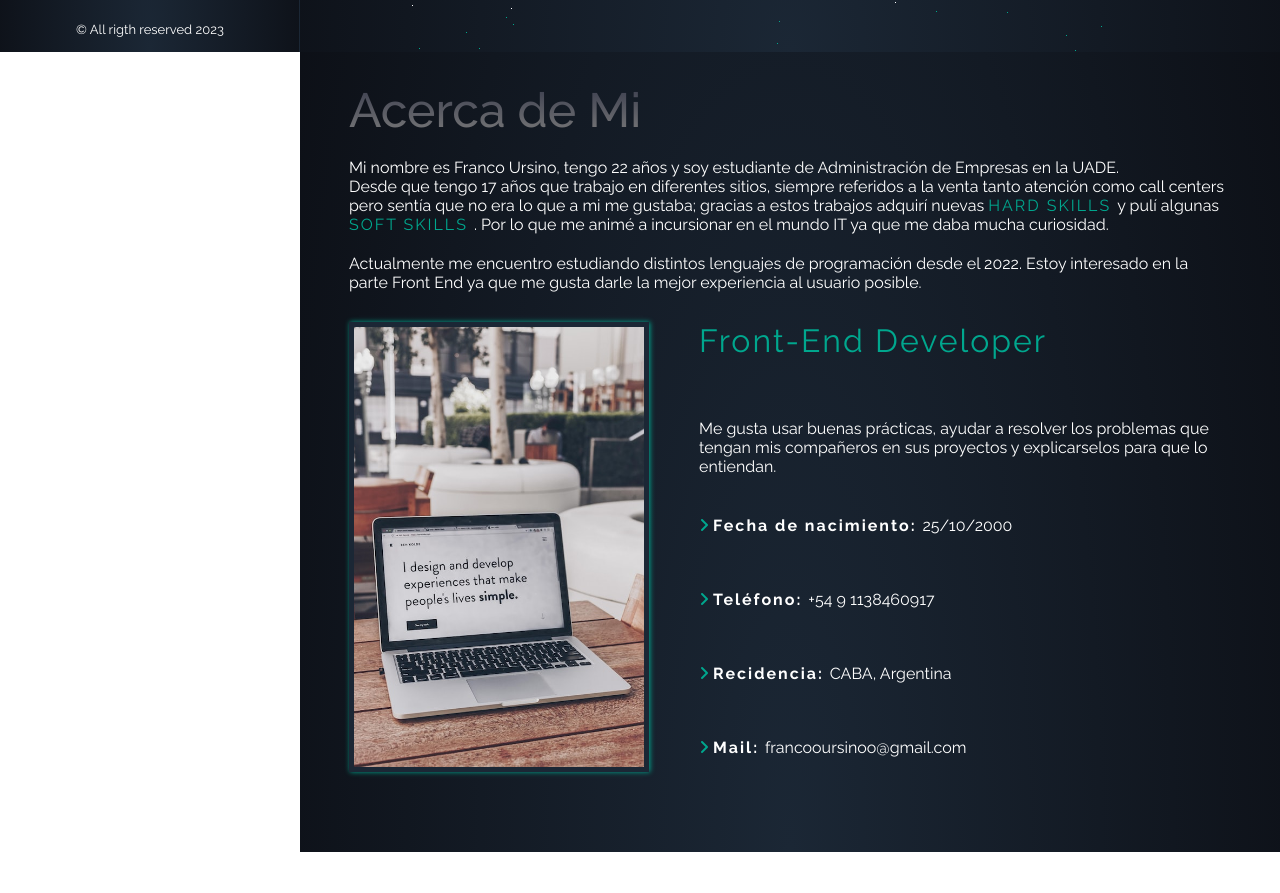
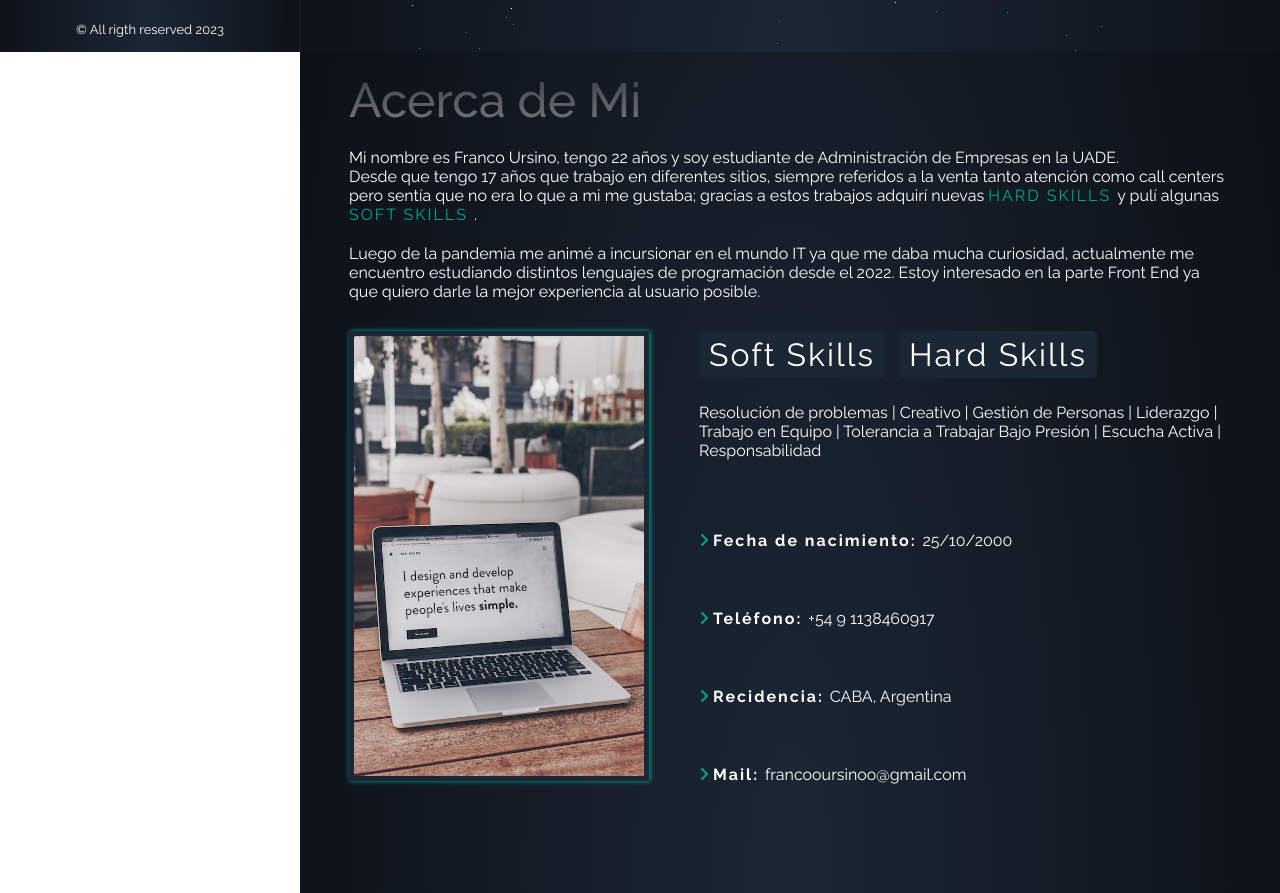
Before and after one commit to FrancoUrsino/Fran_PF, a website: page index.html in a window 1280 px wide. Shown: the part 748-1641 px from the top of the page. Before the commit the page ends 1600 px from the top, so only its background shows below. Drawn offline with Linux system fonts and the light colour scheme.

Commit message:
finish about section

```diff
--- a/index.html
+++ b/index.html
@@ -10,10 +10,12 @@
   <link rel="stylesheet" href="https://cdnjs.cloudflare.com/ajax/libs/font-awesome/6.3.0/css/all.min.css"
     integrity="sha512-SzlrxWUlpfuzQ+pcUCosxcglQRNAq/DZjVsC0lE40xsADsfeQoEypE+enwcOiGjk/bSuGGKHEyjSoQ1zVisanQ=="
     crossorigin="anonymous" referrerpolicy="no-referrer" />
-  <!-- LINK ROBOTO W FONT -->
+  <!-- LINK RALEWAY FONT -->
   <link rel="preconnect" href="https://fonts.googleapis.com">
   <link rel="preconnect" href="https://fonts.gstatic.com" crossorigin>
   <link href="https://fonts.googleapis.com/css2?family=Raleway:wght@100;300;400;500;700&display=swap" rel="stylesheet">
+  <!-- LINK FAVICON -->
+  <link rel="shortcut icon" href="img/profile_img.jpeg" type="image/x-icon">
   <!-- LINK CSS -->
   <link rel="stylesheet" href="css/style.css">
 </head>
@@ -59,56 +61,67 @@
 
   <!-- MAIN -->
   <main>
+    <!-- HOME SECTION -->
     <section class="home" id="home">
       <div id="stars"></div>
       <div id="stars2"></div>
       <div id="stars3"></div>
       <div class="home__container">
         <h2 class="home__container--title">Bienvenidos! <i class="fa-regular fa-hand"></i> <br><span>Soy Desarrollador
-            Front End</span></h2>
+            Front-End</span></h2>
         <p class="home__container--text">Todo buen proyecto tiene una historia aún mejor</p>
       </div>
     </section>
+    <!-- ABOUT SECTION -->
     <section class="about" id="about">
       <div class="about__container">
         <h2 class="about__container--title">Acerca de Mi</h2>
-        <p class="about__container--text">Mi nombre es Franco Ursino, tengo 22 años y soy estudiante de Administración de Empresas en la UADE.<br> Desde que tengo 17 años que trabajo en diferentes sitios, siempre referidos a la venta tanto atención como call centers pero sentía que no era lo que a mi me gustaba; gracias a estos trabajos adquirí nuevas <span> hard skills </span> y pulí algunas <span> soft skills </span>. Por lo que me animé a incursionar en el mundo IT ya que me daba mucha curiosidad.</p>
-        <p class="about__container--text">Actualmente me encuentro estudiando distintos lenguajes de programación desde
-          el 2022. Estoy interesado en la parte Front End ya que me gusta darle la mejor experiencia al usuario posible.
+        <p class="about__container--text">Mi nombre es Franco Ursino, tengo 22 años y soy estudiante de Administración
+          de Empresas en la UADE.<br> Desde que tengo 17 años que trabajo en diferentes sitios, siempre referidos a la
+          venta tanto atención como call centers pero sentía que no era lo que a mi me gustaba; gracias a estos trabajos
+          adquirí nuevas <span> hard skills </span> y pulí algunas <span> soft skills </span>.</p>
+        <p class="about__container--text">Luego de la pandemia me animé a incursionar en el mundo IT ya que me daba
+          mucha curiosidad, actualmente me encuentro estudiando distintos lenguajes de programación desde el 2022. Estoy
+          interesado en la parte Front End ya que quiero darle la mejor experiencia al usuario posible.
         </p>
         <div class="about__container--container">
           <img src="img/about.jpg" alt="" class="about__container--container--img">
           <div class="about__container--container--container">
-            <h3 class="about__container--container--container--title">front-End developer</h3>
-            <p class="about__container--container--container--text">Me gusta usar buenas prácticas, ayudar a resolver
-              los problemas que tengan mis compañeros en sus proyectos y explicarselos para que lo entiendan.</p>
+            <div class="about__container--container--container--container"> <!-- SKILLS.JS -->
+            </div>
             <ul class="about__container--container--container--list">
               <li class="about__container--container--container--item">
                 <p class="about__container--container--container--text"><i class="fa-solid fa-angle-right"></i>
-                  <strong>Fecha de nacimiento: </strong>25/10/2000</p>
+                  <strong>Fecha de nacimiento: </strong>25/10/2000
+                </p>
               </li>
               <li class="about__container--container--container--item">
                 <p class="about__container--container--container--text"><i class="fa-solid fa-angle-right"></i>
-                  <strong>Teléfono: </strong>+54 9 1138460917</p>
+                  <strong>Teléfono: </strong>+54 9 1138460917
+                </p>
               </li>
               <li class="about__container--container--container--item">
                 <p class="about__container--container--container--text"><i class="fa-solid fa-angle-right"></i>
-                  <strong>Recidencia: </strong>CABA, Argentina</p>
+                  <strong>Recidencia: </strong>CABA, Argentina
+                </p>
               </li>
               <li class="about__container--container--container--item">
                 <p class="about__container--container--container--text"><i class="fa-solid fa-angle-right"></i>
-                  <strong>Mail: </strong>francooursinoo@gmail.com</p>
+                  <strong>Mail: </strong>francooursinoo@gmail.com
+                </p>
               </li>
             </ul>
           </div>
         </div>
       </div>
+    </section>
   </main>
 
 
 
   <!-- LINK JS -->
   <script src="js/main.js"></script>
+  <script src="js/skills.js"></script>
 </body>
 
 </html>
--- /dev/null
+++ b/js/skills.js
@@ -0,0 +1,26 @@
+const container = document.querySelector('.about__container--container--container--container');
+
+
+const showContainer = () => {
+  const containerContent = document.createElement('div');
+  containerContent.className = '.about__container--container--container--container--container'
+
+  containerContent.innerHTML =
+  `
+  <button class="about__container--container--container--container--container--btn" id="softButton">soft Skills</button>
+  <button class="about__container--container--container--container--container--btn" id="hardButton">Hard Skills</button>
+  <p class="about__container--container--container--container--container--text" id="softText">Resolución de problemas | Creativo | Gestión de Personas | Liderazgo | Trabajo en Equipo | Tolerancia a Trabajar Bajo Presión | Escucha Activa | Responsabilidad</p>
+  <p class="about__container--container--container--container--container--text" id="hardText" style="display: none">estos son los hard skills</p>
+  `
+  container.append(containerContent);
+
+  const hardButton = document.querySelector('#hardButton');
+  const softButton = document.querySelector('#softButton');
+  const hardText = document.querySelector('#hardText');
+  const softText = document.querySelector('#softText');
+
+
+  const changeHard = hardButton.addEventListener('click',() =>{softText.style.display = "none", hardText.style.display = "block"})
+  const changeSoft = softButton.addEventListener('click',() =>{hardText.style.display = "none", softText.style.display = "block"})
+}
+showContainer();
--- a/scss/_about.scss
+++ b/scss/_about.scss
@@ -1,17 +1,16 @@
-.about{
+.about {
   width: 100%;
-  height: 100vh;
   display: flex;
   align-items: center;
   // background: radial-gradient(ellipse at bottom, #1b2735 0%, #090a0f 100%);
 
-  &__container{
+  &__container {
     width: 90%;
     margin: 20px auto;
 
-    &--title{
+    &--title {
       background: -webkit-linear-gradient(#373a4b, #7b7b7b);
-      background-clip:initial ;
+      background-clip: initial;
       -webkit-background-clip: text;
       -webkit-text-fill-color: transparent;
       font-weight: 500;
@@ -19,12 +18,12 @@
       margin-bottom: 20px;
     }
 
-    &--text{
+    &--text {
       color: $white;
       text-align: left;
       margin: 20px 0;
 
-      & span{
+      & span {
         color: $sColor;
         font-weight: 400;
         letter-spacing: 2px;
@@ -32,13 +31,13 @@
       }
     }
 
-    &--container{
+    &--container {
       width: 100%;
       margin: 30px auto;
       display: grid;
       grid-template-columns: 350px 1fr;
 
-      &--img{
+      &--img {
         width: 300px;
         height: 450px;
         border: 5px solid $fColor;
@@ -46,50 +45,73 @@
         object-fit: cover;
       }
 
-      &--container{
-        display: flex;
+      &--container {
+        display: grid;
         width: 100%;
-        flex-direction: column;
+        grid-template-rows: 200px 1fr;
 
-        &--title{
-          color: $sColor;
-          font-size: 2rem;
-          text-transform: capitalize;
-          letter-spacing: 2px;
-          font-weight: 400;
-          text-shadow: 0 1px #7b7b7b, #1b2735;
-          margin-bottom: 40px;
+        &--list {
+          list-style: none;
+          display: flex;
+          flex-direction: column;
         }
 
-        &--text{
+        &--item {
+          padding-bottom: 15px;
+          text-align: left;
           color: $white;
-          text-align: left;
-          margin: 20px 0;
+          padding-bottom: 59px;
         }
 
-        &--list{
-          list-style: none;
-        }
-        &--item{
-          padding-bottom: 15px;
-          text-align: center;
-        }
-        &--text i{
+        &--text i {
           color: $sColor;
         }
-        &--text strong{
+
+        &--text strong {
           letter-spacing: 2px;
+        }
+
+        &--container {
+          &--container {
+
+            &--btn {
+              color: $white;
+              font-size: 2rem;
+              text-transform: capitalize;
+              letter-spacing: 2px;
+              font-weight: 400;
+              margin-bottom: 15px;
+              margin-right: 10px;
+              background: $fColor;
+              border-radius: 5px;
+              padding: 5px 10px;
+              cursor: pointer;
+              border: none;
+              transition: 0.6s;
+
+              &:hover{
+                color: $sColor;
+              }
+            }
+
+            &--text {
+              color: $white;
+              text-align: left;
+              margin: 10px 0;
+            }
+          }
         }
       }
     }
   }
 }
 
-@media (max-width: 800px){
-  .about__container{
+@media (max-width: 800px) {
+  .about__container {
     justify-content: center;
   }
-  .about__container--container{
+
+  .about__container--container {
     grid-template-columns: 1fr;
     grid-template-rows: 500px 1fr;
   }
--- a/scss/_home.scss
+++ b/scss/_home.scss
@@ -5,6 +5,7 @@
   position: relative;
   color: $white;
   overflow: hidden;
+  padding: 0;
   background: radial-gradient(ellipse at bottom, #1b2735 0%, #090a0f 100%);
 
   &__container{
@@ -14,7 +15,7 @@
     letter-spacing: -1px;
     margin-bottom: 10px;
     width: 90%;
-    margin: 10px auto;
+    margin: 0 auto;
 
     &--title{
       background: -webkit-linear-gradient(#7b7b7b, #1b2735,#373a4b);
```
Also changed, not shown: css/style.css, 1 other file.
